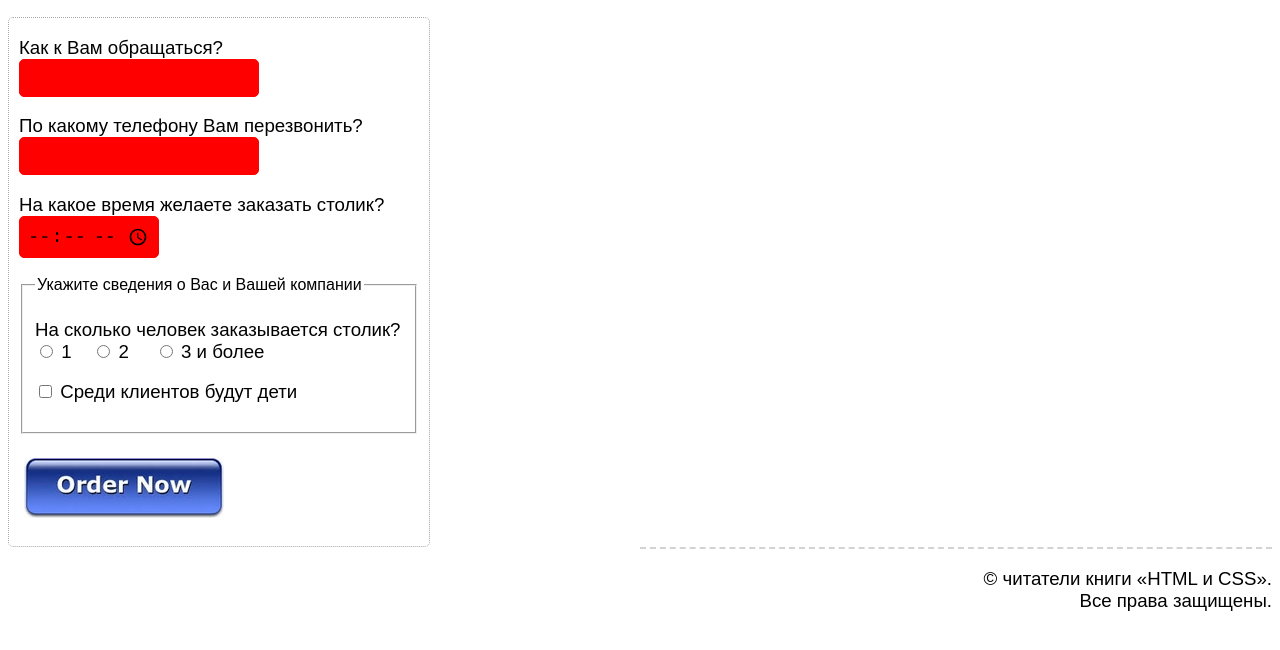
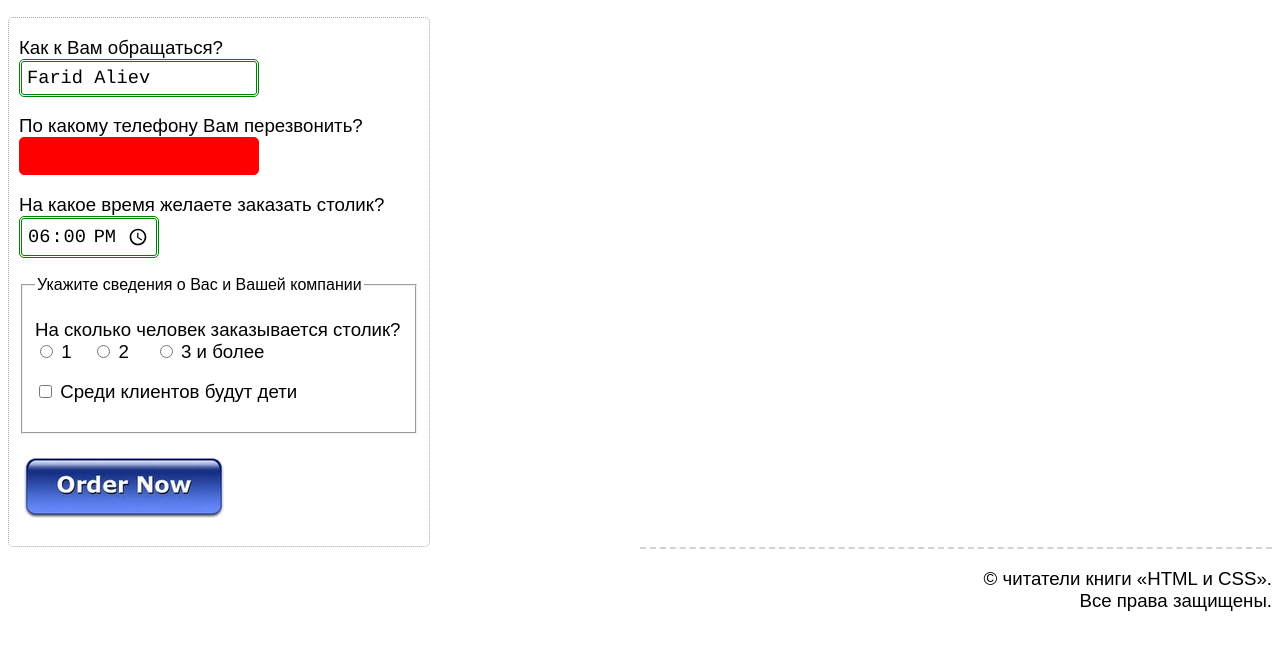
Before and after one commit to Walle1997/HTML-CSS-hard_skills, a website: page site/pages/order.html in a window 1280 px wide. Shown: the part 138-788 px from the top of the page. Drawn offline with Linux system fonts and the light colour scheme.

Commit message:
lesson 17 ../pages/order.html

```diff
--- a/site/pages/order.html
+++ b/site/pages/order.html
@@ -27,7 +27,7 @@
             method="post" enctype="text/plain">
                 <p><label for="name">Как к Вам
                 обращаться?</label><br>
-                <input type="text" name="name" id="name"
+                <input type="text" name="name" id="name" value="Farid Aliev"
                 required></p>
                 <p><label for="phone">По какому телефону Вам
                 перезвонить?</label><br>
@@ -35,7 +35,7 @@
                 required></p>
                 <p><label for="time">На какое время желаете
                 заказать столик?</label><br>
-                <input type="time" name="time" id="time"
+                <input type="time" name="time" id="time" value="18:00"
                 required></p>
                 <fieldset>
                     <legend>Укажите сведения о Вас и Вашей
```
